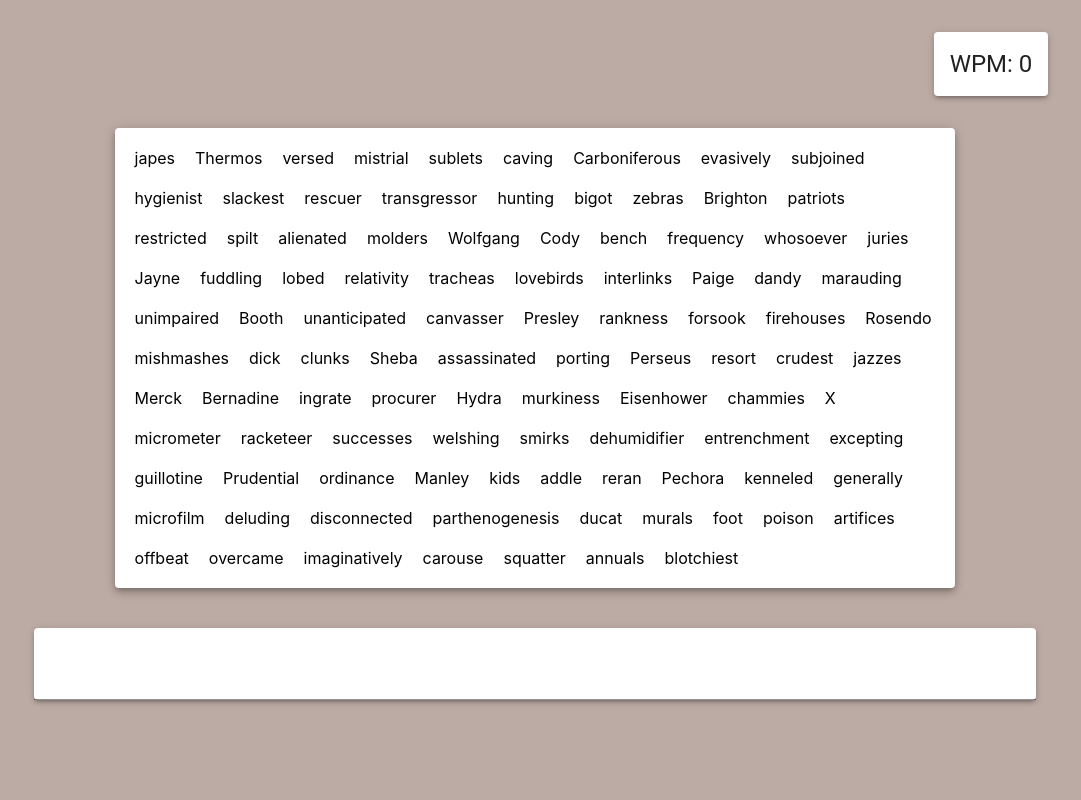
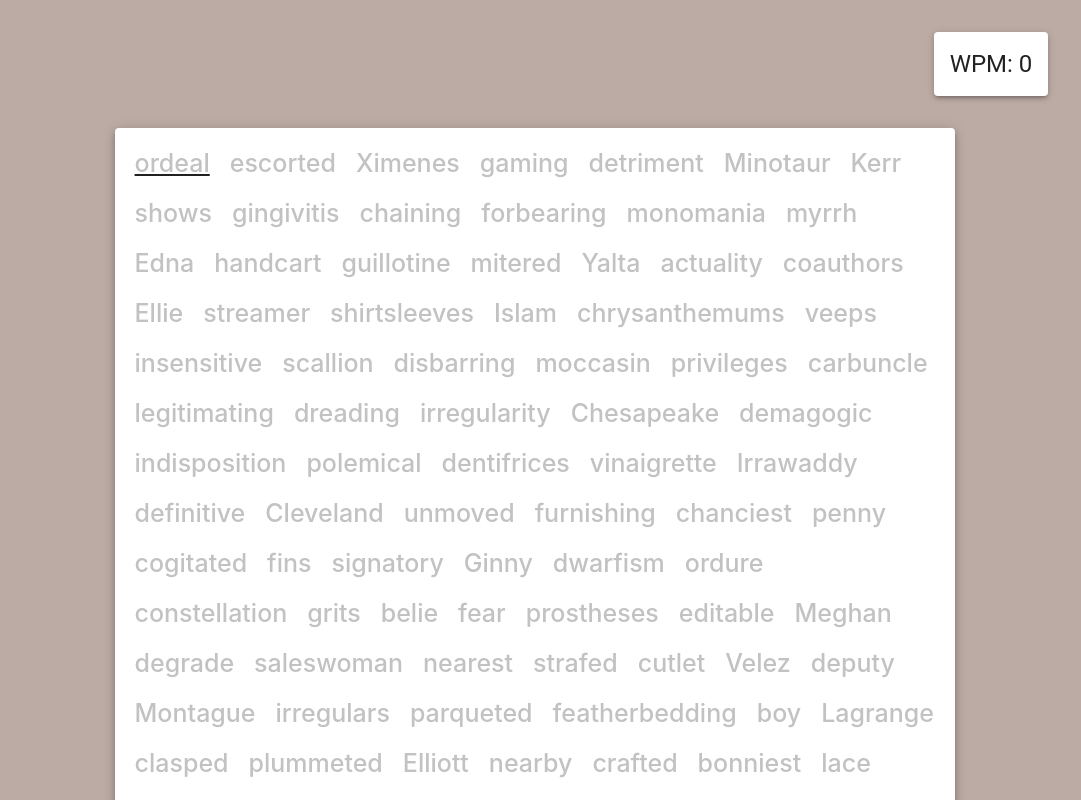
Before and after one commit to AD9000/Dvorak, a React (Create React App) app: page / in a window 1280 px wide. Shown: the top 800 px of the page, without its empty margins (105-1186 px from the left). Built offline with nearby package versions, Linux system fonts and the light colour scheme.

Commit message:
remove non-english words, colour improvements

```diff
--- a/src/components/Arena/Input.tsx
+++ b/src/components/Arena/Input.tsx
@@ -13,6 +13,7 @@ const useStyles = makeStyles({
   input: {
     textDecoration: "none",
     fontSize: 50,
+    textAlign: "center",
   },
 });
 
--- a/src/components/Arena/arena.tsx
+++ b/src/components/Arena/arena.tsx
@@ -1,38 +1,73 @@
 import React, { useContext } from "react";
 import { Grid, Paper, Typography } from "@material-ui/core";
 import UserInput from "./Input";
-import { ThemeColor } from "../Colors";
+import { HighlightColors, ThemeColor } from "../Colors";
 import { AppContext } from "../Context";
 
 interface WordProps {
-  children: React.ReactNode;
   highlight: ThemeColor;
+  index: number;
+  word: string;
+  currentWord: boolean;
 }
 
-const WordBox = ({ children, highlight }: WordProps) => {
+const WordBox = ({ highlight, index, word, currentWord }: WordProps) => {
   return (
     <span
       style={{
         padding: "10px",
-        backgroundColor: highlight.bg,
-        color: highlight.text,
+        fontSize: 25,
+        fontWeight: 500,
+        textDecoration: currentWord ? "underline" : "none",
       }}
     >
-      {children}
+      <span
+        style={{
+          // backgroundColor: highlight.bg,
+          color: highlight.bg,
+        }}
+      >
+        {word.slice(0, index)}
+      </span>
+      <span
+        style={{
+          color: HighlightColors.NONE.bg,
+        }}
+      >
+        {word.slice(index, word.length)}
+      </span>
     </span>
   );
+};
+
+interface compareProps {
+  entered: string;
+  word: string;
+}
+
+const compare = ({ entered, word }: compareProps) => {
+  for (let i = 0; i < word.length; i++) {
+    if (i >= entered.length || entered[i] !== word[i]) {
+      return i;
+    }
+  }
+  return word.length;
 };
 
 const Display = () => {
   return (
     <AppContext.Consumer>
-      {({ displayedWords }) => {
+      {({ displayedWords, entered, currentWord }) => {
         return (
           <div style={{ display: "flex", flexWrap: "wrap", padding: "10px" }}>
-            {displayedWords.map((word) => (
-              <WordBox key={word.word} highlight={word.highlight}>
-                {word.word}
-              </WordBox>
+            {displayedWords.map((word, i) => (
+              <WordBox
+                key={word.word}
+                highlight={word.highlight}
+                index={i === currentWord ? entered.length : word.word.length}
+                word={word.word}
+                currentWord={i === currentWord}
+              />
             ))}
           </div>
         );
@@ -70,27 +105,31 @@ const Arena = () => {
       <Grid item container>
         <Grid item xs={1} />
         <Grid item container xs={10}>
-          <Grid item xs={1} />
+          <Grid item container style={{ justifyContent: "center" }}>
             <Grid item xs={10}>
               <Paper elevation={5} style={{ margin: "1.5rem" }}>
                 <Display />
               </Paper>
             </Grid>
+          </Grid>
+
+          <Grid item container style={{ justifyContent: "center" }}>
             <Grid
               item
-            xs={12}
+              xs={10}
               style={{ display: "flex", justifyContent: "center" }}
             >
               <Paper
                 elevation={3}
                 style={{
-                margin: "1rem 2rem",
+                  margin: "1rem 1.5rem",
                   display: "flex",
                   flexGrow: 1,
                 }}
               >
                 <UserInput />
               </Paper>
+            </Grid>
           </Grid>
         </Grid>
         <Grid item sm={1} />
--- a/src/components/Colors.tsx
+++ b/src/components/Colors.tsx
@@ -4,7 +4,9 @@ export enum Color {
   NONE = "inherit",
   WHITE = "white",
   BLACK = "black",
-  LIGHT_GREY = "lightgrey",
+  LIGHT_GREY = "#c2c2c2",
+  DARK_GREY = "darkgray",
+  TEST = "#626262",
 }
 
 export interface ThemeColor {
@@ -29,15 +31,15 @@ export const HighlightColors: HighlightColor = {
     text: Color.WHITE,
   },
   GREAT: {
-    bg: Color.GREEN,
+    bg: Color.TEST,
     text: Color.WHITE,
   },
   NONE: {
-    bg: Color.NONE,
+    bg: Color.LIGHT_GREY,
     text: Color.BLACK,
   },
   DONE: {
-    bg: Color.LIGHT_GREY,
+    bg: Color.GREEN,
     text: Color.BLACK,
   },
 };
```
Also changed, not shown: public/words.txt. Lines whose indentation alone changed are shown as unchanged.
